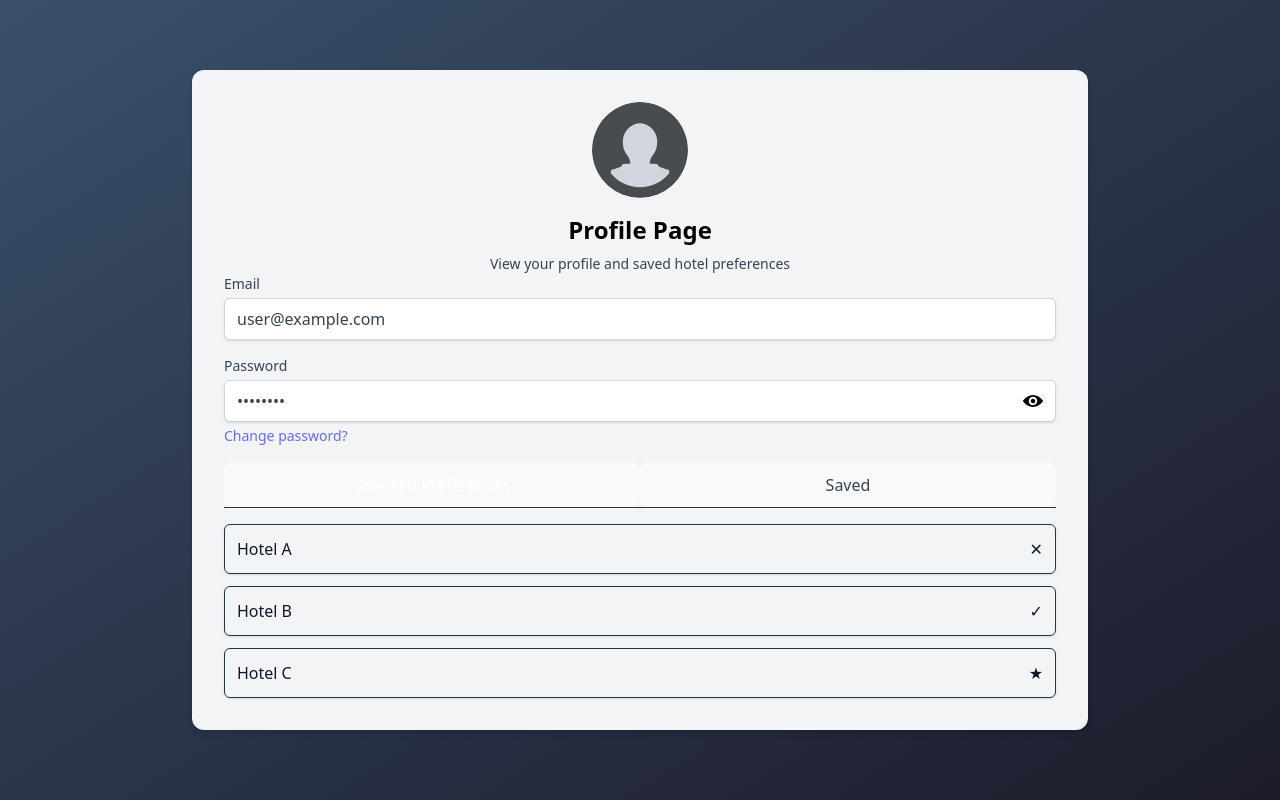
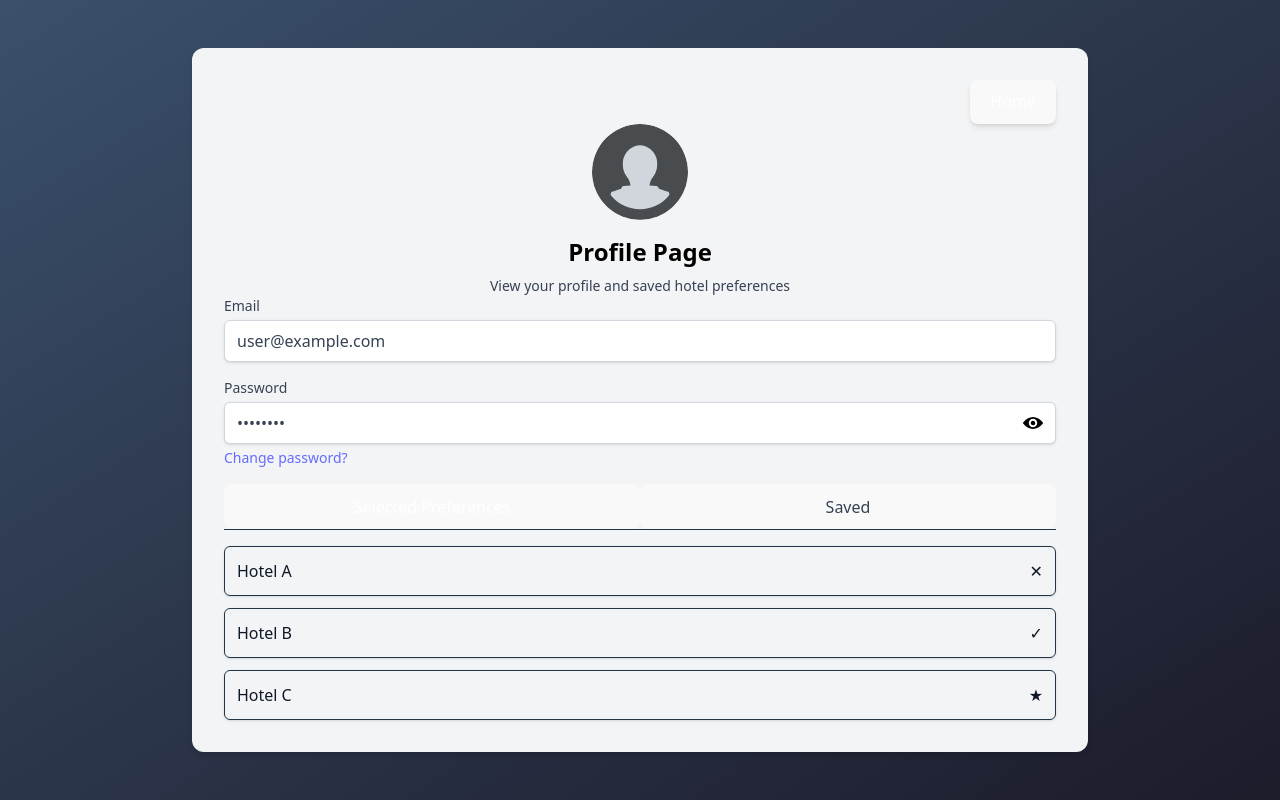
Before and after one commit to YM2992/StayMatch, a React (Vite) app in the folder Frontend/: page /profile in a window 1280 px wide. Built offline with nearby package versions, Linux system fonts and the light colour scheme.

Commit message:
added home button

```diff
--- a/Frontend/src/pages/ProfilePage.jsx
+++ b/Frontend/src/pages/ProfilePage.jsx
@@ -13,6 +13,14 @@ function ProfilePage() {
         <div className="min-h-screen w-screen flex items-center justify-center bg-gradient-to-br from-[#3a506b] to-[#1c1c2b]">
             <div className="bg-gray-100 p-8 rounded-xl shadow-md w-full max-w-4xl">
 
+                {/* Home Button */}
+                <div className="flex justify-end">
+                    <button className="text-sm text-white bg-blue-600 hover:bg-blue-700 px-4 py-2 rounded-md shadow-md">
+                        Home
+                    </button>
+                </div>
+
+                {/* Profile Section */}
                 <div className="flex flex-col items-center">
                     <div className="w-24 h-24 bg-gray-300 rounded-full flex items-center justify-center overflow-hidden">
                         <img
@@ -33,22 +41,11 @@ function ProfilePage() {
                     <div className="space-y-4">
                         <div>
                             <label className="block text-sm font-medium text-gray-700">Email</label>
-                            {/* <input
-                                type="email"
-                                className="mt-1 w-full border border-gray-300 rounded-md px-3 py-2 shadow-sm focus:ring-blue-500 focus:border-blue-500"
-                                placeholder="user@example.com"
-                            /> */}
                             <div className="mt-1 w-full border border-gray-300 rounded-md px-3 py-2 bg-white text-gray-700 shadow-sm">
                                 user@example.com
                             </div>
                         </div>
                         <div>
-                            {/* <label className="block text-sm font-medium text-gray-700">Password</label> */}
-                            {/* <input
-                                type="password"
-                                className="mt-1 w-full border border-gray-300 rounded-md px-3 py-2 shadow-sm focus:ring-blue-500 focus:border-blue-500"
-                                placeholder="••••••••"
-                            /> */}
                             <div>
                                 <label className="block text-sm font-medium text-gray-700">Password</label>
                                 <div className="mt-1 w-full border border-gray-300 rounded-md px-3 py-2 bg-white text-gray-700 shadow-sm flex justify-between items-center">
```
